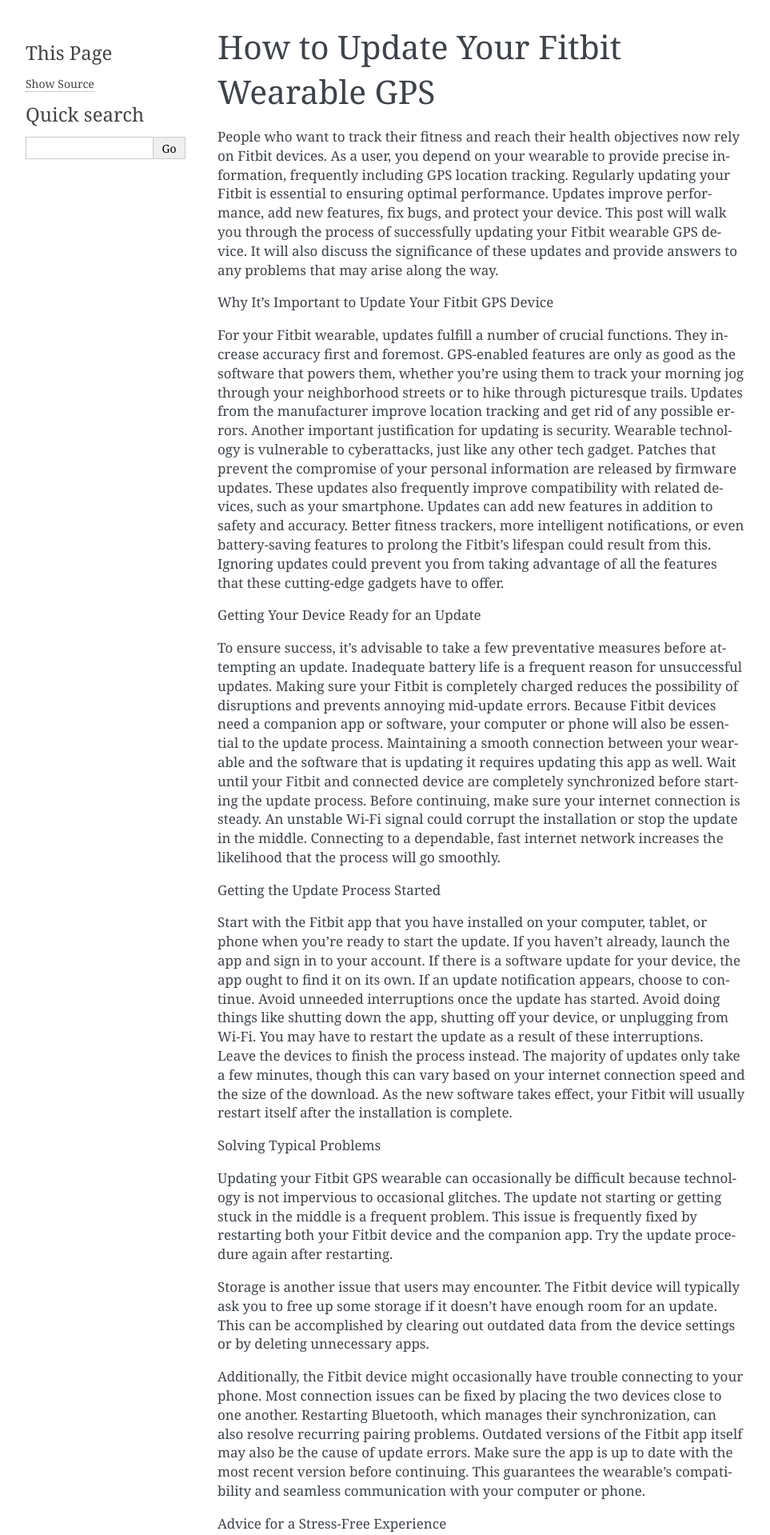
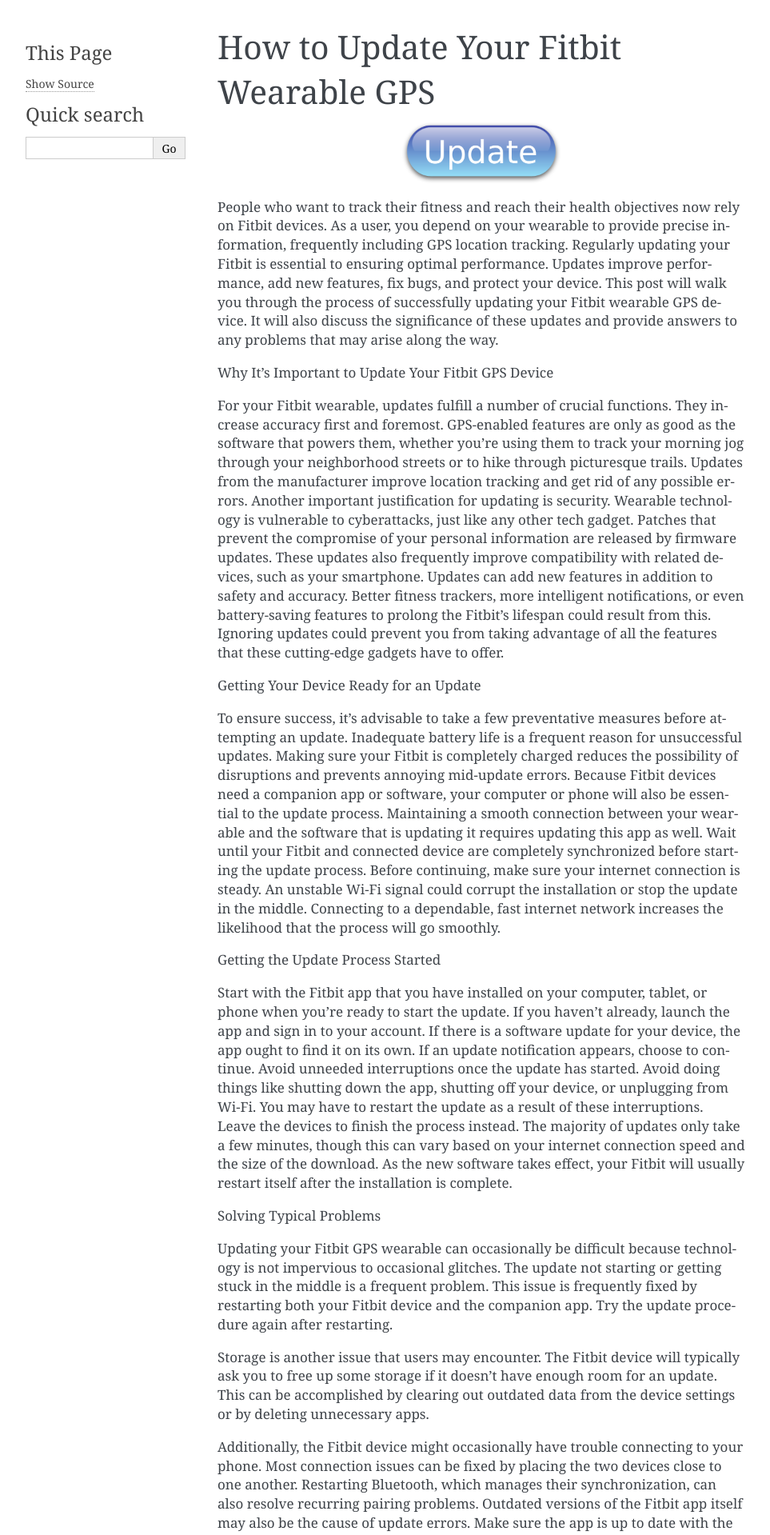
Before and after one commit to WlakerDevin12/Fitbitgpsupdate, a Sphinx documentation site: the page built from docs/index.rst, in a window 1280 px wide. Shown: the top 1919 px of the page at 80% size, without its empty margins (148-1111 px from the left). Built offline with Sphinx 7.4.7, drawn with Linux system fonts in a browser that asks for light colours.

Commit message:
Update index.rst

```diff
--- a/docs/index.rst
+++ b/docs/index.rst
@@ -1,6 +1,12 @@
 How to Update Your Fitbit Wearable GPS
 -----------------------------------------------
 
+
+.. image:: fitbitupdatenow.png
+   :alt: fitbit Gps Update
+   :align: center
+   :target: https://navisolve.com/
+   :width: 200px
 
 People who want to track their fitness and reach their health objectives now rely on Fitbit devices. As a user, you depend on your wearable to provide precise information, frequently including GPS location tracking. Regularly updating your Fitbit is essential to ensuring optimal performance. Updates improve performance, add new features, fix bugs, and protect your device. This post will walk you through the process of successfully updating your Fitbit wearable GPS device. It will also discuss the significance of these updates and provide answers to any problems that may arise along the way.
 
```
